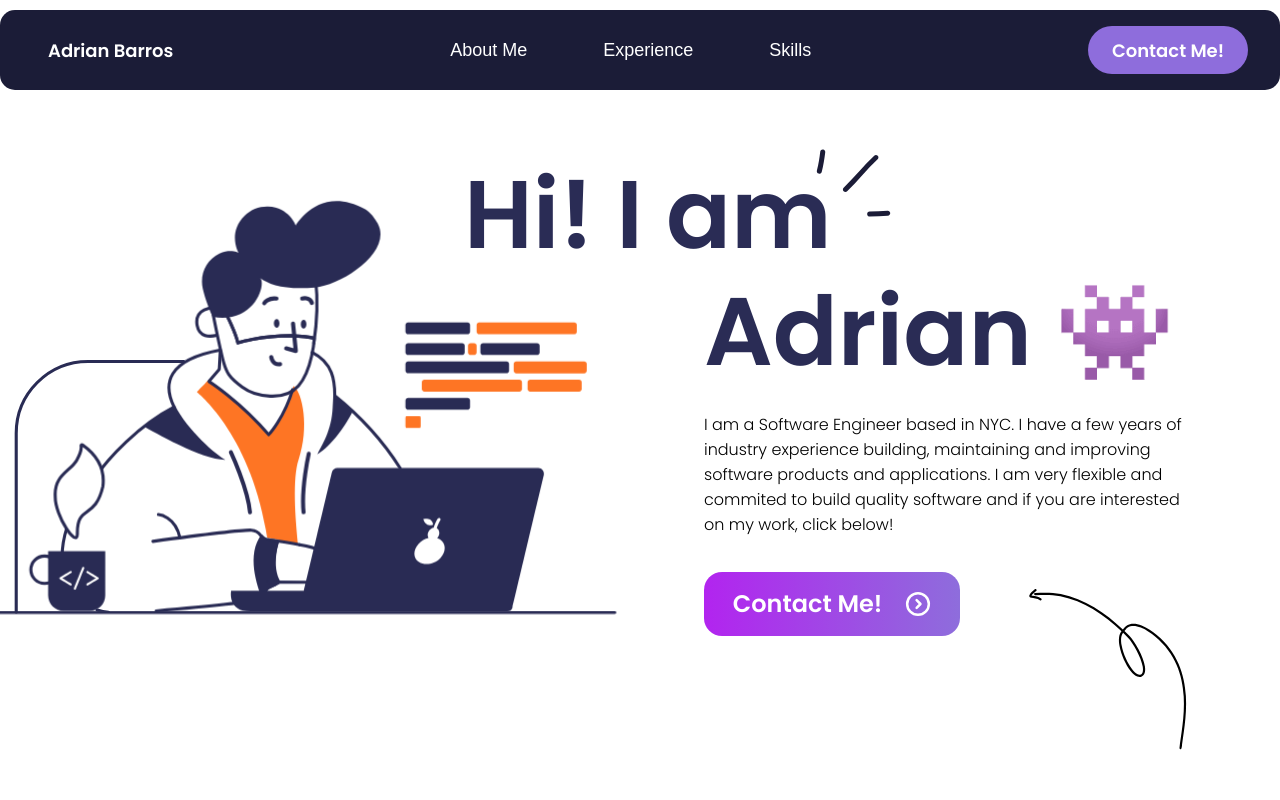
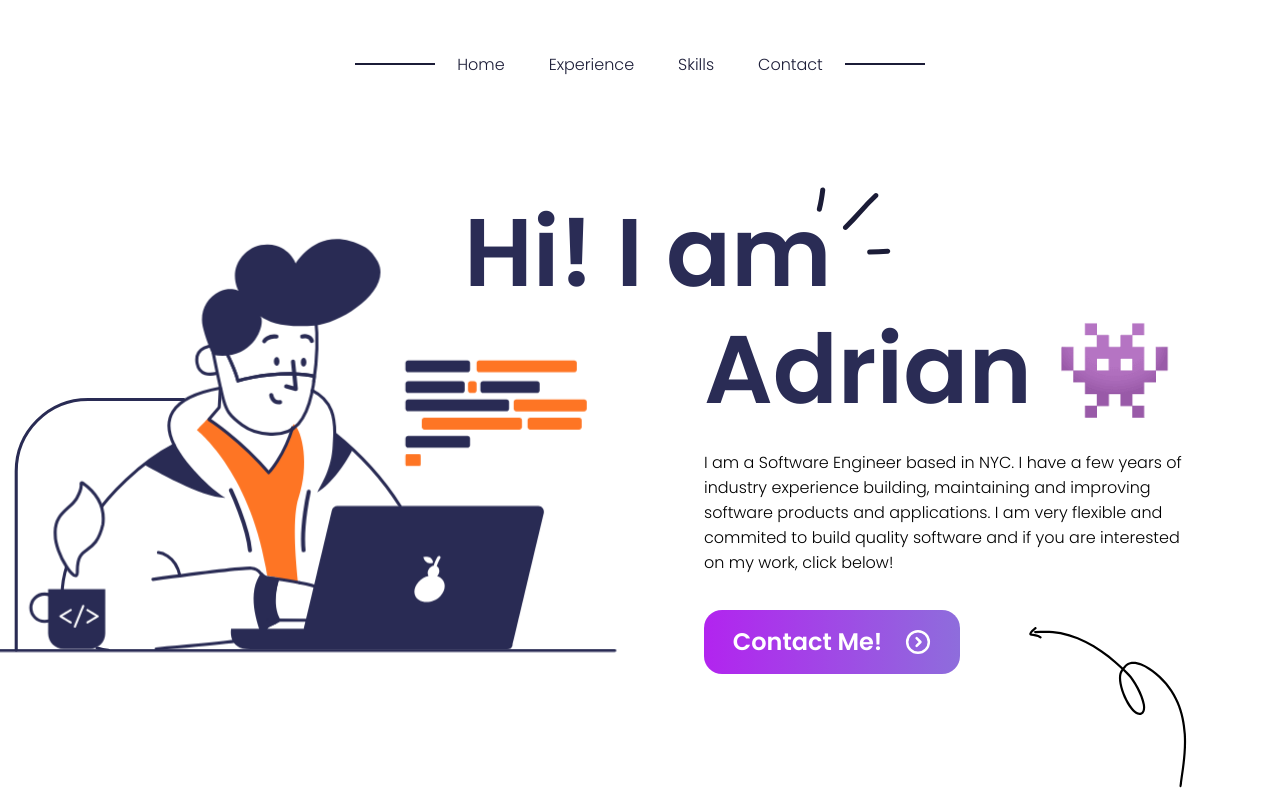
Before and after one commit to Adrianbarros/portafolio_2024, a React (Create React App) app in the folder portafolio/: page / in a window 1280 px wide. Shown: the top 800 px of the page. Built offline with nearby package versions, Linux system fonts and the light colour scheme; no server answers.

Commit message:
changed header style

```diff
--- a/portafolio/src/components/Header.tsx
+++ b/portafolio/src/components/Header.tsx
@@ -8,12 +8,13 @@ type HeaderProps = {
 }
 
 export const Header: React.FC<HeaderProps> = ({ sectionRef }) => {
+    console.log(sectionRef.about)
     return (
         <div className="header">
-            <div className="name">Adrian Barros</div>
             <div className="tags">
+                <div className="line" />
                 <button onClick={() => scrollToSection(sectionRef.about)} className="tag-button">
-                    <div className="tag">About Me</div>
+                    <div className="tag">Home</div>
                 </button>
                 <button onClick={() => scrollToSection(sectionRef.experience)} className="tag-button">
                     <div className="tag">Experience</div>
@@ -21,14 +22,10 @@ export const Header: React.FC<HeaderProps> = ({ sectionRef }) => {
                 <button onClick={() => scrollToSection(sectionRef.skills)} className="tag-button">
                     <div className="tag">Skills</div>
                 </button>
-            </div>
-            <div className="contact">
-                <motion.button
-                    onClick={() => scrollToSection(sectionRef.contact)}
-                    className="button"
-                    whileHover={{ scale: 1.2 }}
-                    whileTap={{ scale: 0.8, }}
-                >Contact Me! </motion.button>
+                <button onClick={() => scrollToSection(sectionRef.contact)} className="tag-button">
+                    <div className="tag">Contact</div>
+                </button>
+                <div className="line" />
             </div>
         </div>
     );
--- a/portafolio/src/styles/Header.css
+++ b/portafolio/src/styles/Header.css
@@ -1,51 +1,20 @@
 .header {
     display: flex;
     width: 100%;
-    height: 5rem;
-    background: #1B1C37;
+    height: 8rem;
     align-items: center;
-    justify-content: space-between;
-    border-radius: 15px;
-    margin-top: 10px;
+    justify-content: center;
     position: sticky;
     top: 0;
     z-index: 2;
 }
 
-.name {
-    color: #FFF;
-    margin-left: 3rem;
-    font-size: 18px;
-    font-weight: 600;
-}
 
-.button {
-    background: #8e6ddc;
-    border-radius: 50px;
-    border: none;
-    width: 10rem;
-    height: 3rem;
-    color: #fff;
-    font-size: 18px;
-    font-family: 'Poppins', sans-serif;
-    font-style: normal;
-    font-weight: 600;
-    line-height: normal;
-    cursor: pointer;
-    transition: background-color 0.3s ease;
-}
-
-.button:hover {
-    background: #7b5ecb;
-}
-
-.contact {
-    margin-right: 2rem;
-}
 
 .tags {
     display: flex;
     flex-direction: row;
+    align-items: center;
 }
 
 .tag-button {
@@ -61,16 +30,22 @@
 }
 
 .tag {
-    color: #FFF;
-    font-size: 18px;
+    color: #1B1C37;
+    font-family: Poppins;
+    font-size: 1rem;
     font-weight: 500;
-    padding: 0.5rem 1rem;
-    border-radius: 50px;
+
     transition: background-color 0.3s ease;
 }
 
 .tag-button:hover .tag {
     background: rgba(255, 255, 255, 0.1);
+}
+
+.line {
+    width: 5rem;
+    height: .1rem;
+    background-color: #1B1C37;
 }
 
 @media (max-width: 768px) {
```
